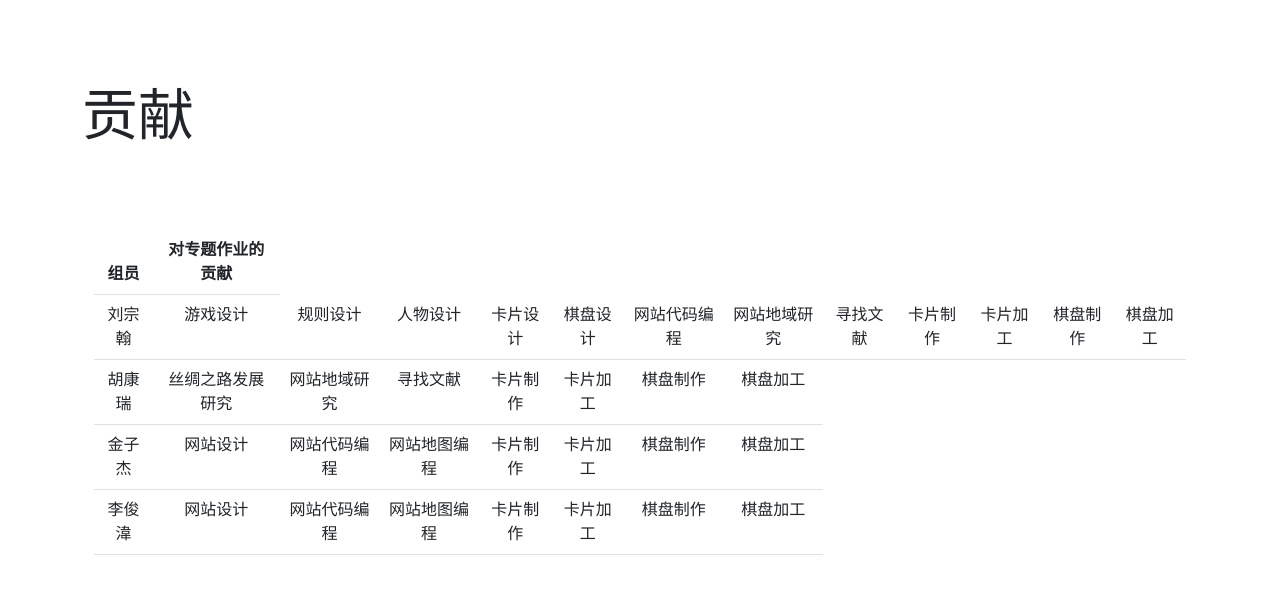
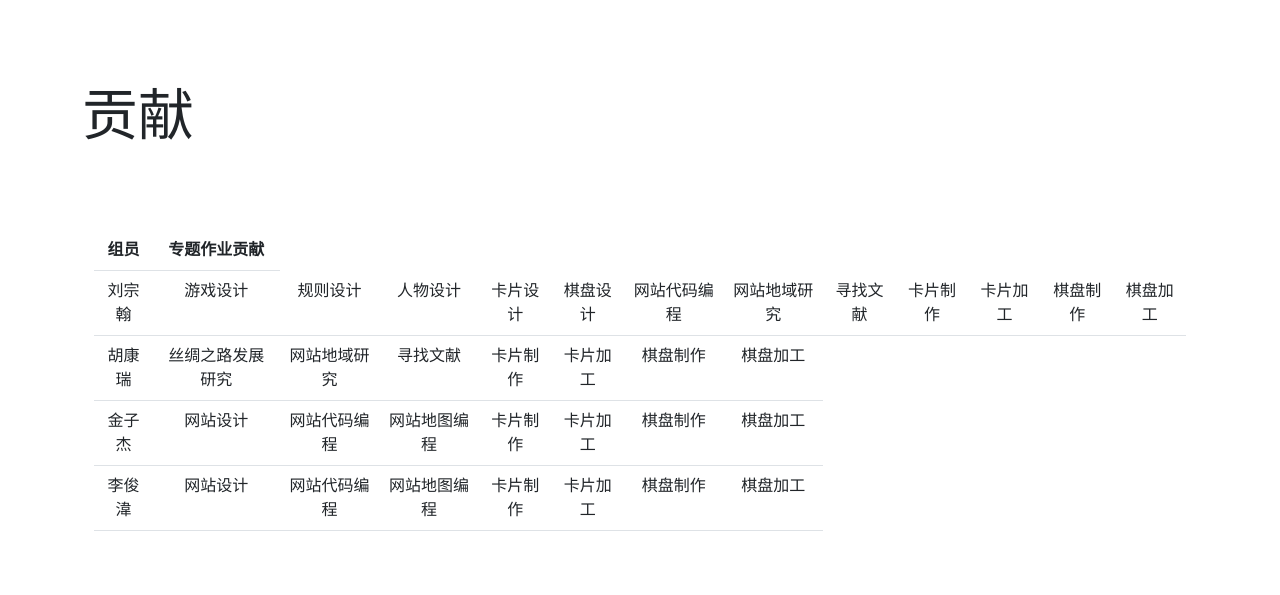
Before and after one commit to ttiramisu/website-2023, a Flask app: page /about-us in a window 1280 px wide. Shown: the part 1489-2084 px from the top of the page. Run offline with Flask 2, Linux system fonts and the light colour scheme; some libraries are stand-ins or nearby versions; some web fonts are replaced.

Commit message:
change phrasing

```diff
--- a/api/templates/about.html
+++ b/api/templates/about.html
@@ -105,7 +105,7 @@
         <thead>
           <tr>
             <th scope="col">组员</th>
-            <th scope="col">对专题作业的贡献</th>
+            <th scope="col">专题作业贡献</th>
           </tr>
         </thead>
         <tbody>
```
